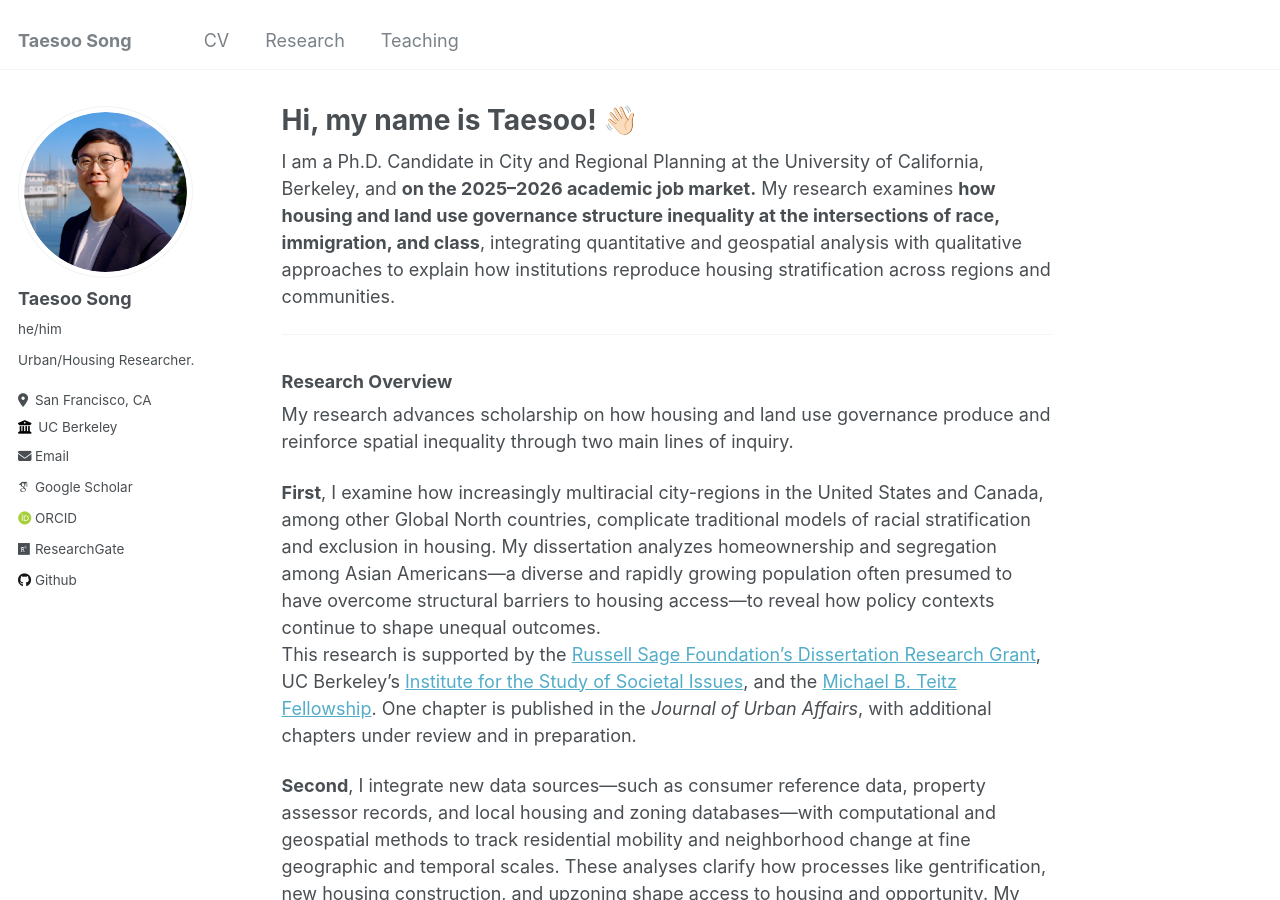
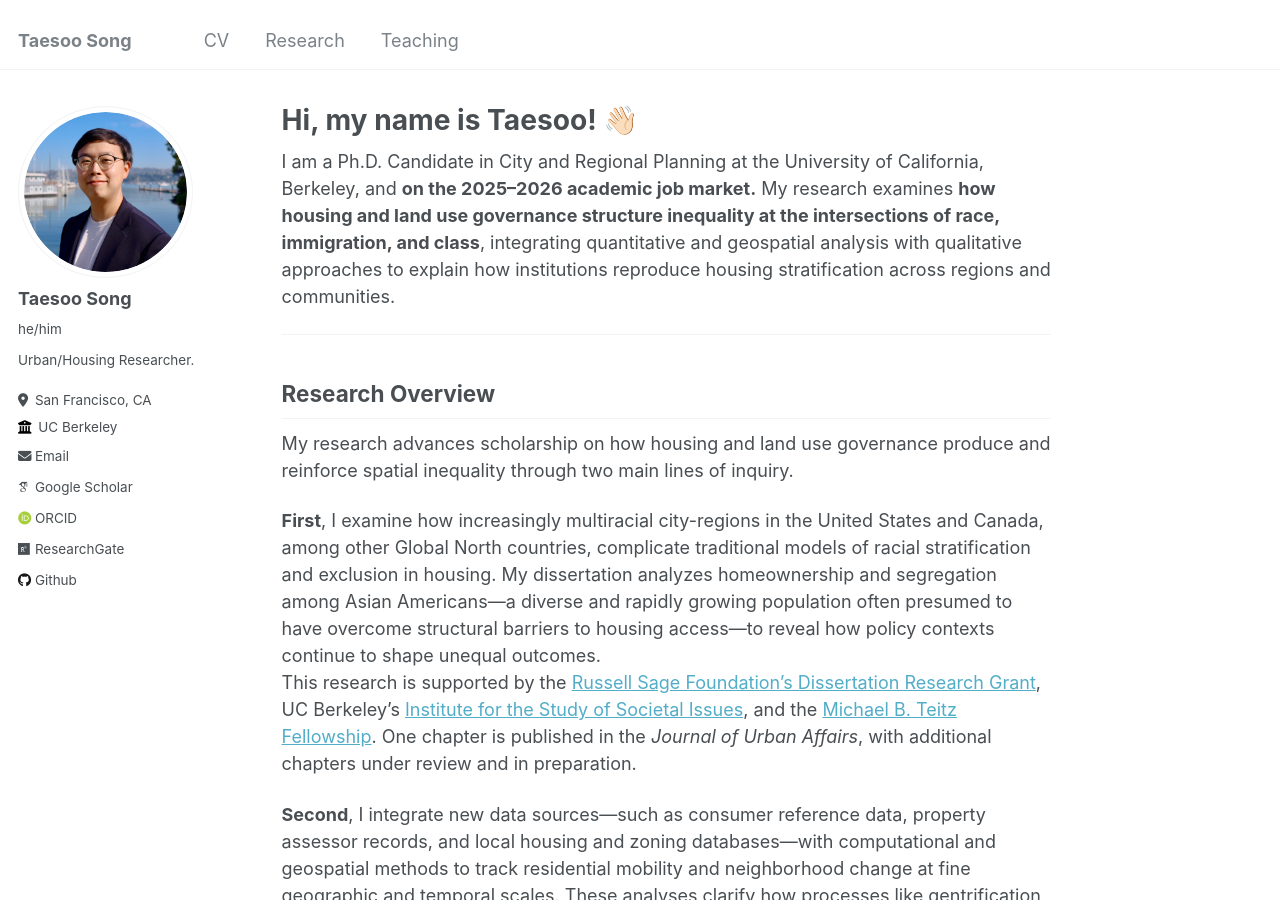
Before and after one commit to taesoosong/taesoosong.github.io, a Jekyll site: the page built from _pages/about.md, in a window 1280 px wide and 900 px high. Built offline with Jekyll 4.4.1, drawn with Linux system fonts in a browser that asks for light colours; some web fonts are replaced.

```diff
--- a/_pages/about.md
+++ b/_pages/about.md
@@ -12,7 +12,7 @@ I am a Ph.D. Candidate in City and Regional Planning at the University of Califo
 
 ---
 
-### Research Overview
+## Research Overview
 
 My research advances scholarship on how housing and land use governance produce and reinforce spatial inequality through two main lines of inquiry.
 
@@ -23,7 +23,7 @@ This research is supported by the [Russell Sage Foundation’s Dissertation Rese
 
 ---
 
-### Affiliations
+## Affiliations
 
 My research and teaching are grounded in interdisciplinary collaborations across housing, data science, and urban studies.
 
```
